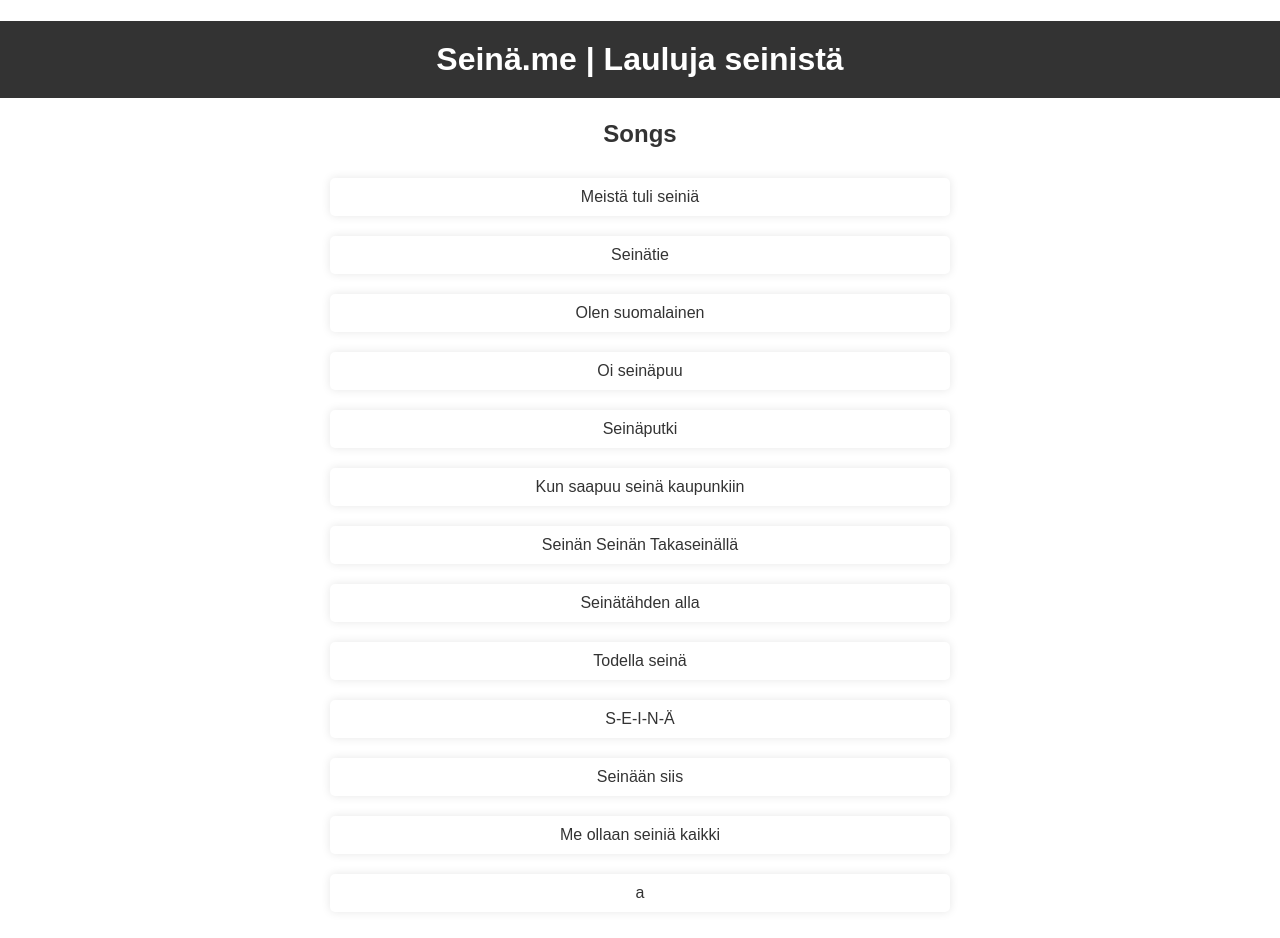
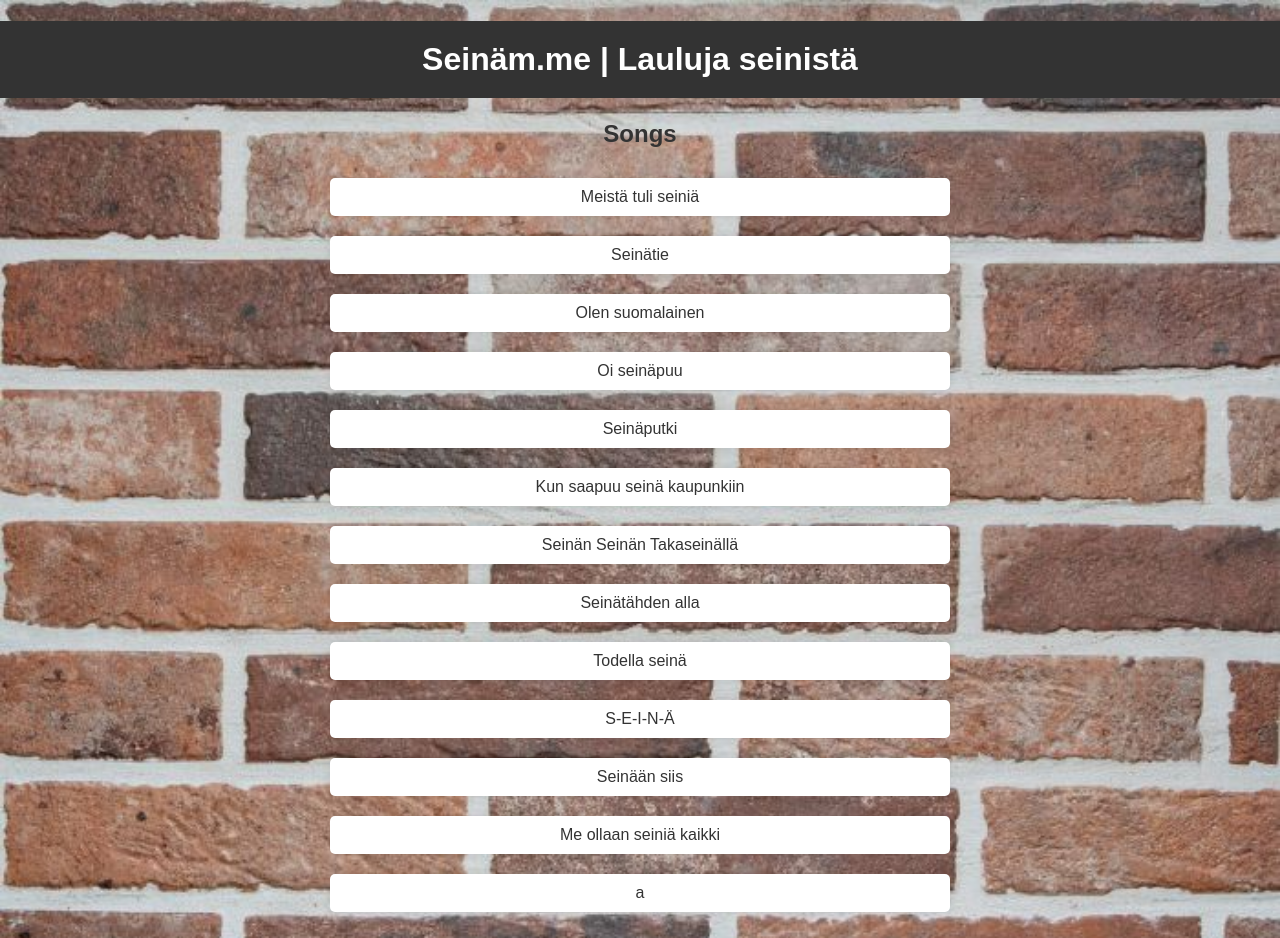
Before and after one commit to VP-MaxHax/vp-maxhax.github.io, a plain HTML site: page index.html in a window 1280 px wide. Drawn offline with Linux system fonts and the light colour scheme.

Commit message:
bugfixes

```diff
--- a/index.html
+++ b/index.html
@@ -7,7 +7,7 @@
     <link rel="stylesheet" href="styles.css">
 </head>
 <body>
-    <h1>Seinä.me | Lauluja seinistä</h1>
+    <h1>Seinäm.me | Lauluja seinistä</h1>
     <h2>Songs</h2>
     <ul>
 
--- a/styles.css
+++ b/styles.css
@@ -1,5 +1,5 @@
 body {
-    background-image: url('/static/images/seina.jpg');
+    background-image: url('/images/seina.jpg');
     background-size: cover;
     background-repeat: no-repeat;
     background-attachment: fixed;
```
